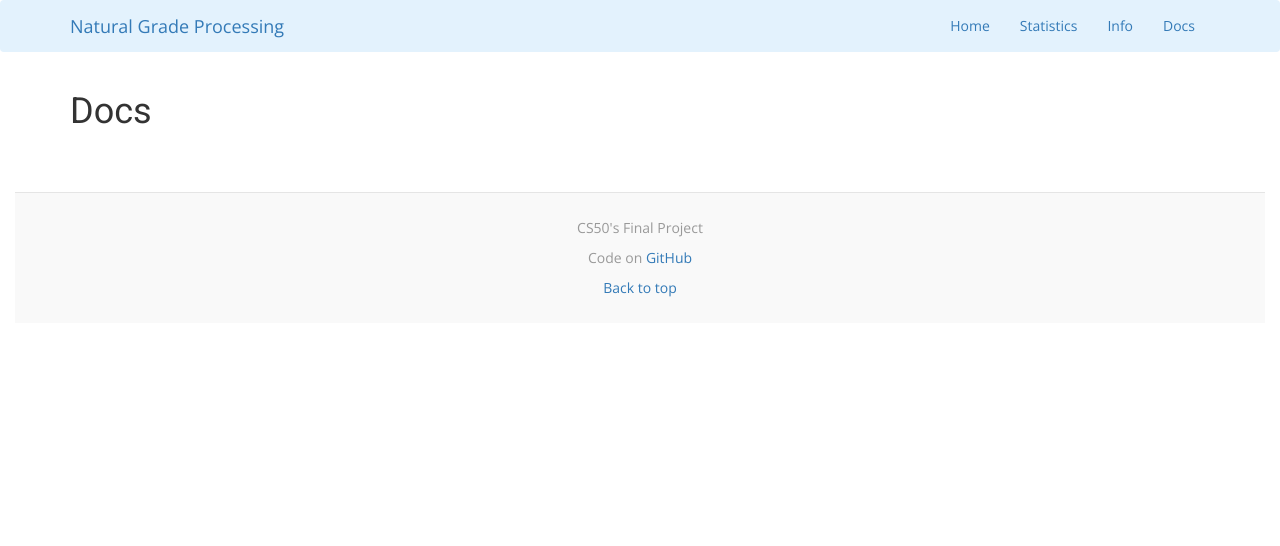
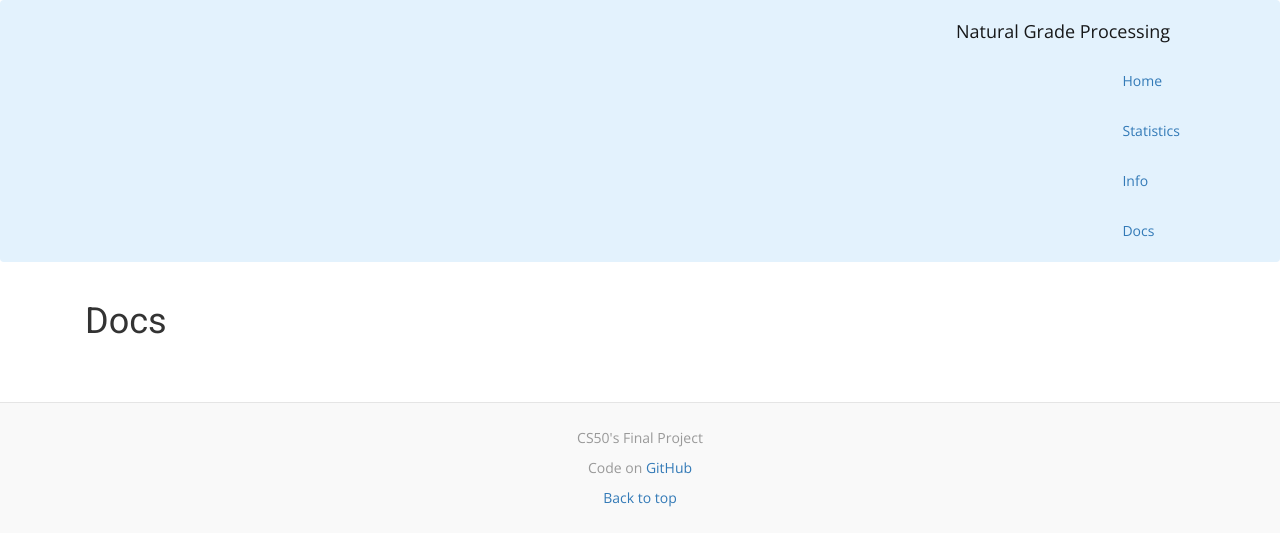
Before and after one commit to Maronato/NGP, a Django app: page /docs/ in a window 1280 px wide. Shown: the top 546 px of the page. Run offline with Django 3.2, Linux system fonts and the light colour scheme; some libraries are stand-ins or nearby versions.

Commit message:
fixed footer not filling the full width

```diff
--- a/interface/templates/base.html
+++ b/interface/templates/base.html
@@ -91,8 +91,7 @@
 
 
 	{% block content %}{% endblock %}
-	<div class="col-xs-12">
-		<footer class="site-footer">
+		<footer class="site-footer col-md-12">
 			<p>
 				CS50's Final Project
 			</p>
@@ -102,7 +101,6 @@
 					<a href="#">Back to top</a>
 				</p>
 		</footer>
-	</div>
 
 	<!-- Bootstrap core JavaScript
 ================================================== -->
```
